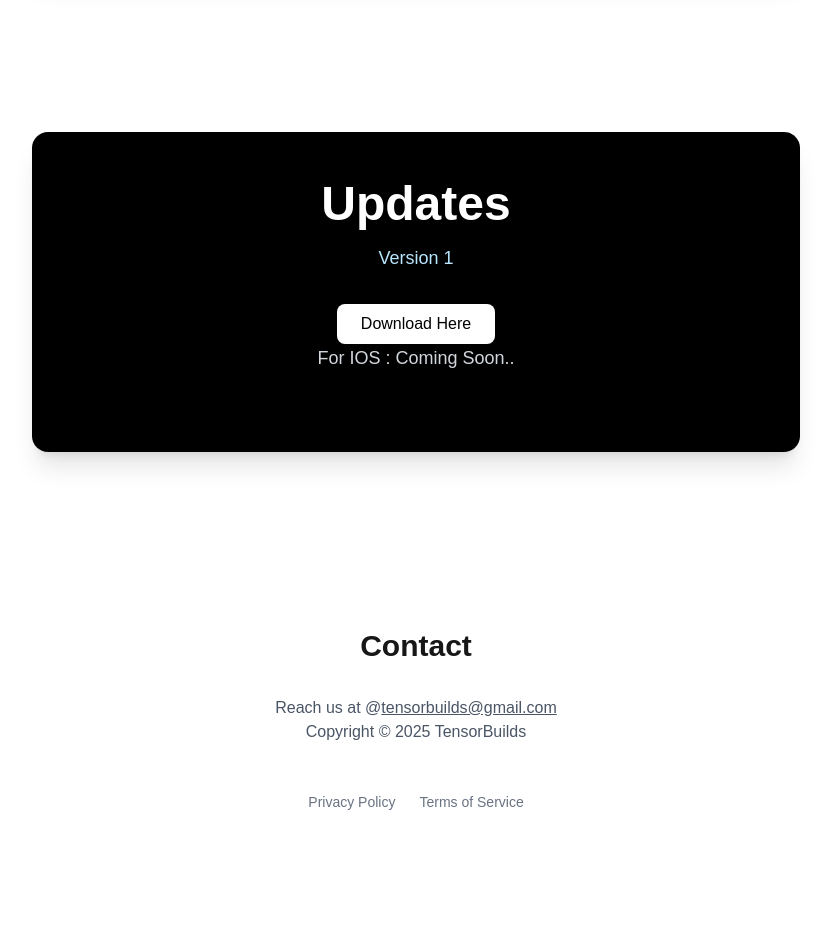
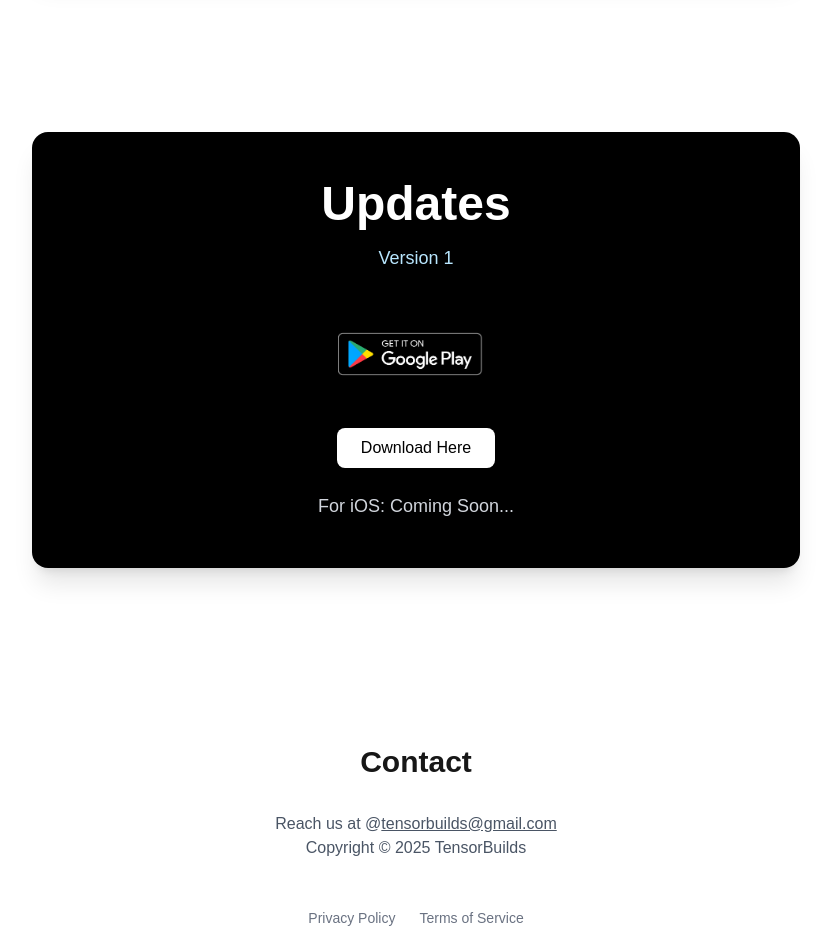
Before and after one commit to PrathmeshGawali/bulkbites, a Next.js app: page / in a window 1280 px wide. Shown: the part 3800-4729 px from the top of the page, without its empty margins (224-1055 px from the left). Before the commit the page ends 4708 px from the top, so only its background shows below. Built offline with nearby package versions, Linux system fonts and the light colour scheme.

Commit message:
updated for playstore

```diff
--- a/src/app/components/Navbar.tsx
+++ b/src/app/components/Navbar.tsx
@@ -23,7 +23,7 @@ const Navbar = () => {
 
         {/* Right: Download button */}
         <Link
-          href=" https://expo.dev/artifacts/eas/trTP23bqCgpoj7E14MDNxX.apk"
+          href="https://play.google.com/store/apps/details?id=com.tensorbuilds.bulkbites"
           className="bg-black text-white px-4 py-2 rounded-md font-semibold hover:opacity-90 transition"
         >
           Download
--- a/src/app/components/Update.tsx
+++ b/src/app/components/Update.tsx
@@ -1,7 +1,8 @@
+import Image from 'next/image';
 const Update = () => {
     return (
         <section className="w-full py-20 px-4 flex justify-center bg-white">
-        <div className="bg-black text-white rounded-2xl shadow-xl max-w-3xl w-full px-6 py-12 text-center">
+          <div className="bg-black text-white rounded-2xl shadow-xl max-w-3xl w-full px-6 py-12 text-center flex flex-col items-center">
             {/* Main Heading */}
             <h2 className="text-4xl sm:text-5xl font-semibold mb-4">
               Updates
@@ -12,10 +13,29 @@ const Update = () => {
               Version 1
             </p>
 
+            {/* Playstore Image */}
+            <a
+              className="inline-block mb-6"
+              href="https://play.google.com/store/apps/details?id=com.tensorbuilds.bulkbites"
+              target="_blank"
+              rel="noopener noreferrer"
+            >
+              <div className="relative w-[350px] h-[100px] sm:w-[350px] sm:h-[100px]">
+                <Image
+                  src="/playstore.png"
+                  alt="Google Play Store"
+                  layout="fill"
+                  className="object-contain"
+                  sizes="(max-width: 1024px) 150vw, 75vw"
+                  priority
+                />
+              </div>
+            </a>
+
             {/* CTA Button */}
             <a
-            className="inline-block"
-            href=" https://expo.dev/artifacts/eas/trTP23bqCgpoj7E14MDNxX.apk"
+              className="inline-block mb-6"
+              href="https://play.google.com/store/apps/details?id=com.tensorbuilds.bulkbites"
               target="_blank"
               rel="noopener noreferrer"
             >
@@ -23,11 +43,14 @@ const Update = () => {
                 Download Here
               </button>
             </a>
-          <p className="text-base top-30px sm:text-lg text-gray-300 mb-8">
-            For IOS : Coming Soon..
+
+            {/* iOS Text */}
+            <p className="text-base sm:text-lg text-gray-300">
+              For iOS: Coming Soon...
             </p>
           </div>
         </section>
+
     );
   };
 
```
Also changed, not shown: public/playstore.png (added). Lines whose indentation alone changed are shown as unchanged.
